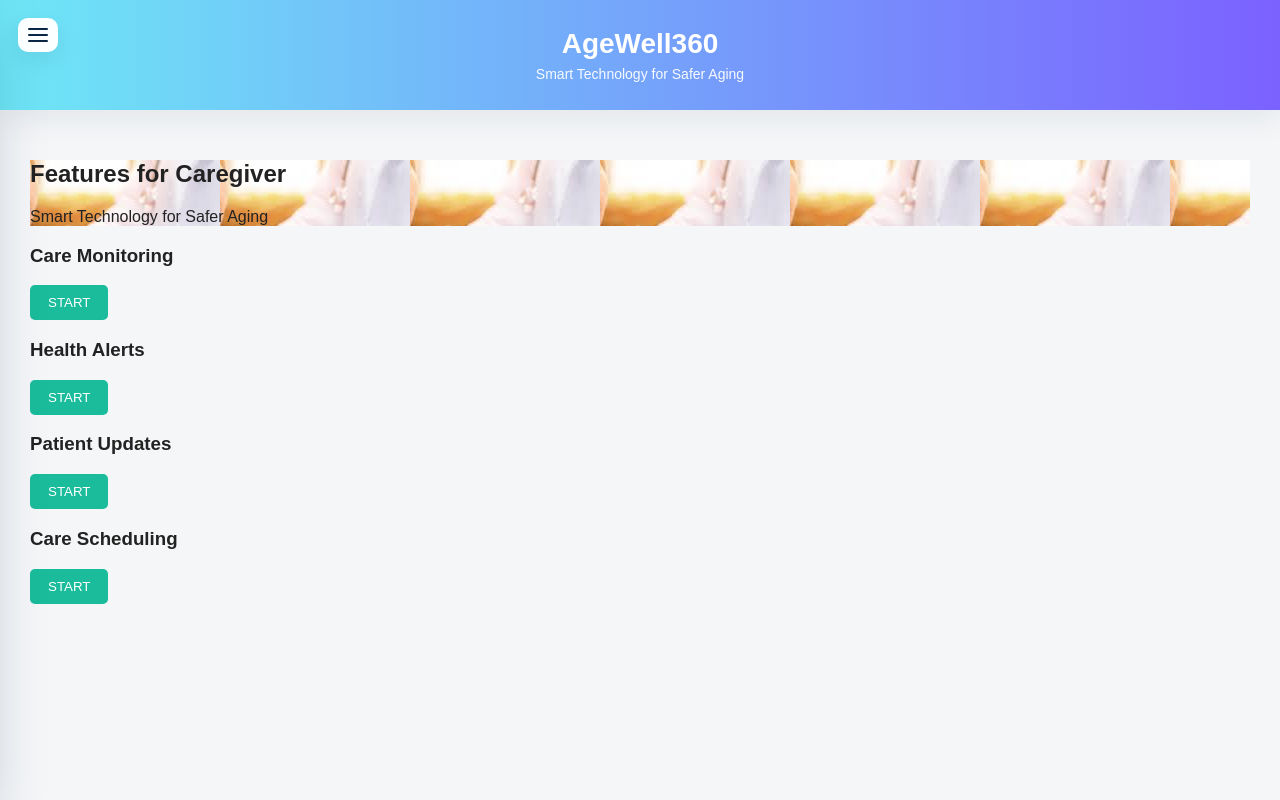
After one commit to sakshimote20/Agewell360, a Django app: page /caregiver-features/ in a window 1280 px wide. The commit adds this page. Run offline with Django 5.2, Linux system fonts and the light colour scheme; a user stored in the database is signed in; data comes from the database, SQL or seed files in the repository; both versions use the stored data as it was after the commit.

Commit message:
solve the navigation problem of the profile and feature page

```diff
--- a/accounts/urls.py
+++ b/accounts/urls.py
@@ -18,4 +18,8 @@ urlpatterns = [
     path('caregiver-home/', views.caregiver_home, name='caregiver_home'),
     path('family-home/', views.family_home, name='family_home'),
     path('doctor-home/', views.doctor_home, name='doctor_home'),
+    # Role-specific features pages
+    path('caregiver-features/', views.caregiver_features, name='caregiver_features'),
+    path('family-features/', views.family_features, name='family_features'),
+    path('doctor-features/', views.doctor_features, name='doctor_features'),
 ]
--- a/accounts/views.py
+++ b/accounts/views.py
@@ -7,8 +7,47 @@ from django.contrib import messages
 from .models import Profile
 
 
+@login_required
 def features_view(request):
-    return render(request, 'accounts/features.html')
+    """Elderly features page - role-specific redirect"""
+    profile = request.user.profile
+    if profile.role == 'elderly':
+        return render(request, 'features/elderly_features.html')
+    elif profile.role == 'caregiver':
+        return redirect('caregiver_features')
+    elif profile.role == 'family':
+        return redirect('family_features')
+    elif profile.role == 'doctor':
+        return redirect('doctor_features')
+    else:
+        return render(request, 'features/elderly_features.html')
+
+
+@login_required
+def caregiver_features(request):
+    """Caregiver features page - only accessible to caregivers"""
+    profile = request.user.profile
+    if profile.role != 'caregiver':
+        return redirect('features')
+    return render(request, 'features/caregiver_features.html')
+
+
+@login_required
+def family_features(request):
+    """Family Member features page - only accessible to family members"""
+    profile = request.user.profile
+    if profile.role != 'family':
+        return redirect('features')
+    return render(request, 'features/family_features.html')
+
+
+@login_required
+def doctor_features(request):
+    """Doctor features page - only accessible to doctors"""
+    profile = request.user.profile
+    if profile.role != 'doctor':
+        return redirect('features')
+    return render(request, 'features/doctor_features.html')
 
 
 def login_view(request):
--- a/agewell360/settings.py
+++ b/agewell360/settings.py
@@ -129,7 +129,7 @@ STATIC_URL = 'static/'
 DEFAULT_AUTO_FIELD = 'django.db.models.BigAutoField'
 
 # Authentication redirects
-LOGIN_REDIRECT_URL = '/home/'
+#LOGIN_REDIRECT_URL = '/home/'
 LOGOUT_REDIRECT_URL = '/'
 LOGIN_URL = '/'
 
--- a/templates/base.html
+++ b/templates/base.html
@@ -22,10 +22,31 @@
         <div class="site-overlay" id="globalOverlay" tabindex="-1"></div>
         <nav class="side-menu" id="globalSideMenu" aria-hidden="true">
                 <h4>Navigate</h4>
-                <a class="menu-link" href="/home/">Home</a>
-                <a class="menu-link" href="/features/">Features</a>
-                <a class="menu-link" href="/about/">About</a>
-                <a class="menu-link" href="/profile/">Profile</a>
+
+                <!-- Role-aware navigation links -->
+                {% if user.profile.role == 'elderly' %}
+                    <a class="menu-link" href="{% url 'home' %}">Home</a>
+                    <a class="menu-link" href="{% url 'profile' %}">Profile</a>
+                    <a class="menu-link" href="{% url 'features' %}">Features</a>
+                {% elif user.profile.role == 'caregiver' %}
+                    <a class="menu-link" href="{% url 'caregiver_home' %}">Home</a>
+                    <a class="menu-link" href="{% url 'caregiver_profile' %}">Profile</a>
+                    <a class="menu-link" href="{% url 'caregiver_features' %}">Features</a>
+                {% elif user.profile.role == 'family' %}
+                    <a class="menu-link" href="{% url 'family_home' %}">Home</a>
+                    <a class="menu-link" href="{% url 'family_profile' %}">Profile</a>
+                    <a class="menu-link" href="{% url 'family_features' %}">Features</a>
+                {% elif user.profile.role == 'doctor' %}
+                    <a class="menu-link" href="{% url 'doctor_home' %}">Home</a>
+                    <a class="menu-link" href="{% url 'doctor_profile' %}">Profile</a>
+                    <a class="menu-link" href="{% url 'doctor_features' %}">Features</a>
+                {% else %}
+                    <a class="menu-link" href="{% url 'home' %}">Home</a>
+                    <a class="menu-link" href="{% url 'profile' %}">Profile</a>
+                    <a class="menu-link" href="{% url 'features' %}">Features</a>
+                {% endif %}
+
+                <!-- Common logout link for all roles -->
                 <a class="menu-link" href="{% url 'logout' %}">Logout</a>
         </nav>
         {% endif %}
--- /dev/null
+++ b/templates/features/caregiver_features.html
@@ -0,0 +1,39 @@
+{% extends 'base.html' %}
+{% load static %}
+
+{% block content %}
+<main class="features-page">
+    <section class="hero">
+        <div class="hero-bg" style="background-image: url('{% static "images/features-bg.jpg" %}');">
+            <div class="hero-content">
+                <h1>Features for Caregiver</h1>
+                <p class="subtitle">Smart Technology for Safer Aging</p>
+            </div>
+        </div>
+    </section>
+
+    <section class="features-cards">
+        <div class="cards-grid">
+            <div class="feature-card">
+                <h3>Care Monitoring</h3>
+                <button class="start">START</button>
+            </div>
+
+            <div class="feature-card">
+                <h3>Health Alerts</h3>
+                <button class="start">START</button>
+            </div>
+
+            <div class="feature-card">
+                <h3>Patient Updates</h3>
+                <button class="start">START</button>
+            </div>
+
+            <div class="feature-card">
+                <h3>Care Scheduling</h3>
+                <button class="start">START</button>
+            </div>
+        </div>
+    </section>
+</main>
+{% endblock %}
```
Also changed, not shown: templates/features/doctor_features.html (added, +39 -0 lines), templates/features/elderly_features.html (added, +39 -0 lines), templates/features/family_features.html (added, +39 -0 lines), db.sqlite3.
